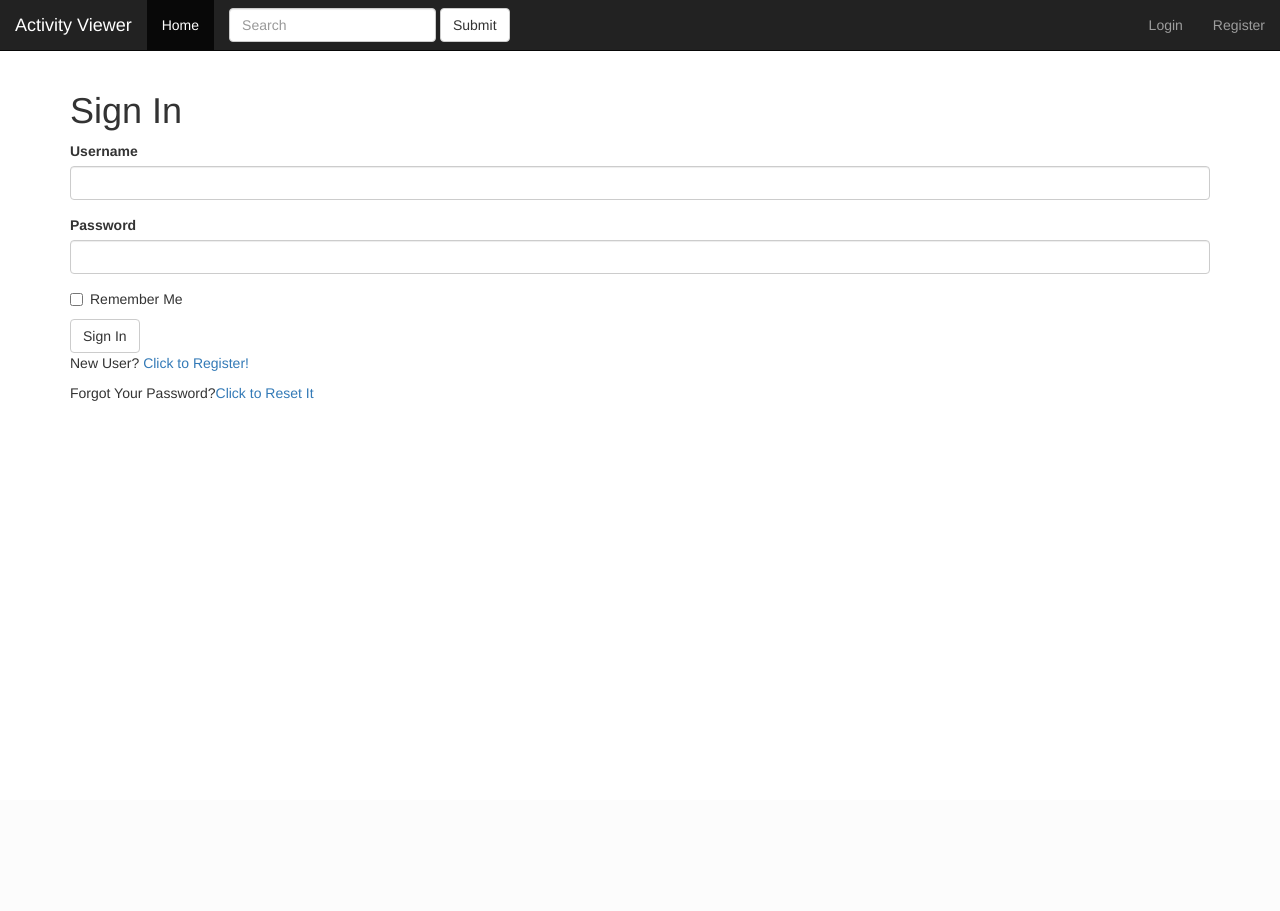
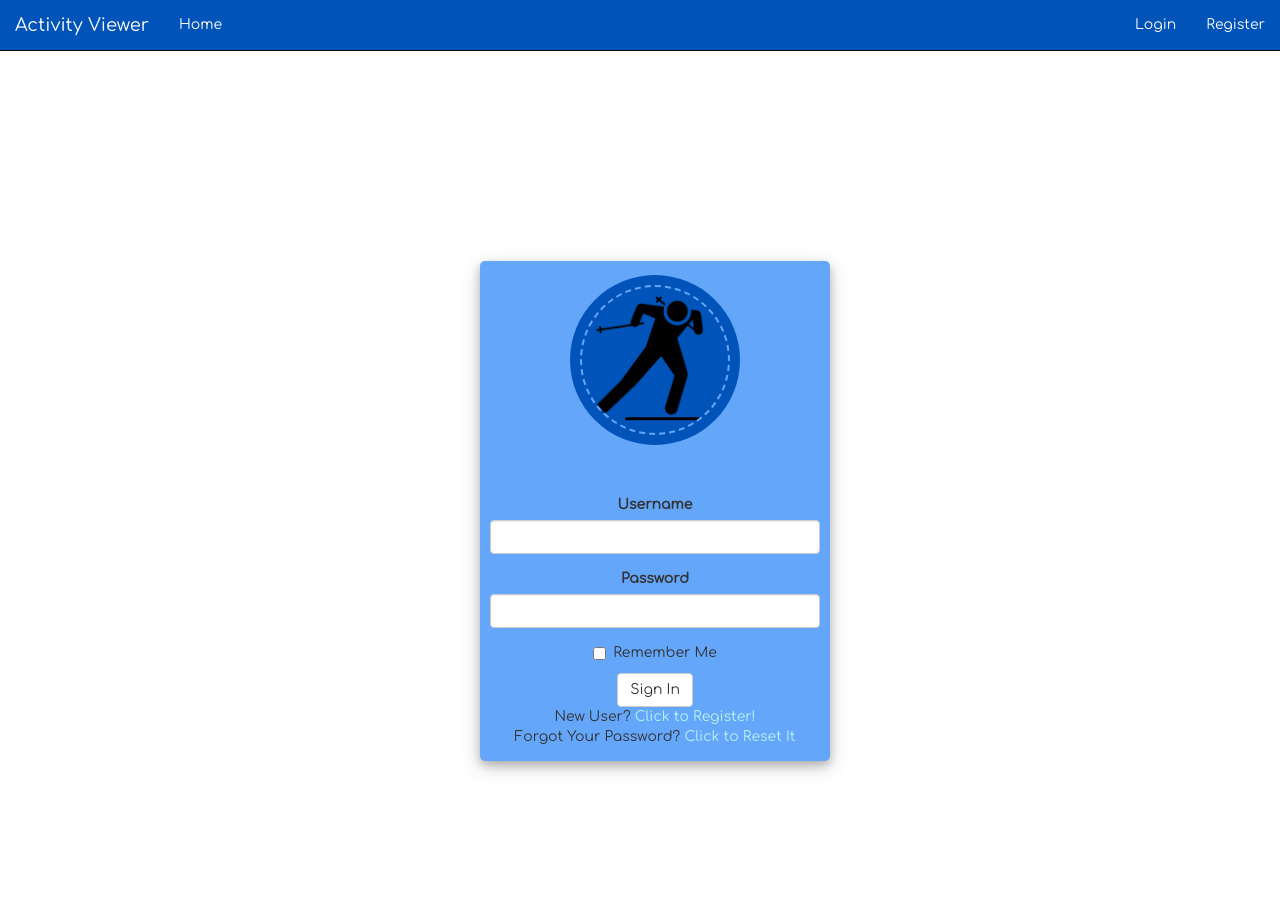
Before and after one commit to alexanderdanson/Activity_viewer, a Flask app: page /auth/login in a window 1280 px wide. Before the commit the page ends 401 px from the top, so only its background shows below. Run offline with Flask 2, Linux system fonts and the light colour scheme; some libraries are stand-ins or nearby versions.

Commit message:
style improvements (mostly login page)

```diff
--- a/app/static/CSS/base.css
+++ b/app/static/CSS/base.css
@@ -0,0 +1,31 @@
+.navbar {
+    background-color: #0053B8;
+}
+.navbar-inverse .navbar-nav>.active>a, .navbar-inverse .navbar-nav>.active>a:focus, .navbar-inverse .navbar-nav>.active>a:hover {
+    background-color: #64A6FA;
+}
+
+.navbar-inverse .navbar-nav>.open>a, .navbar-inverse .navbar-nav>.open>a:focus, .navbar-inverse .navbar-nav>.open>a:hover {
+    background-color: #B7F2FA;
+    color: #000000
+}
+
+.navbar-inverse .navbar-nav>li>a {
+    color: #FFFFFF
+}
+
+.navbar-inverse .navbar-brand {
+    color: #FFFFFF
+}
+
+body {
+    font-family: 'Comfortaa', cursive;
+}
+
+a {
+    color: #B7F2FA
+}
+
+a:hover {
+    color: #D1D8DB
+}
--- /dev/null
+++ b/app/static/CSS/login.css
@@ -0,0 +1,74 @@
+		body,
+		html {
+			margin: 0;
+			padding: 0;
+			height: 100%;
+			background: #FFFFFF !important;
+		}
+
+		.container {
+		height: 100%;
+		align-content: center;
+		}
+		.user_card {
+			height: 500px;
+			width: 350px;
+			margin-top: auto;
+			margin-bottom: auto;
+			background: #64A6FA;
+			position: relative;
+			display: flex;
+			justify-content: center;
+			flex-direction: column;
+			padding: 10px;
+			box-shadow: 0 4px 8px 0 rgba(0, 0, 0, 0.2), 0 6px 20px 0 rgba(0, 0, 0, 0.19);
+			-webkit-box-shadow: 0 4px 8px 0 rgba(0, 0, 0, 0.2), 0 6px 20px 0 rgba(0, 0, 0, 0.19);
+			-moz-box-shadow: 0 4px 8px 0 rgba(0, 0, 0, 0.2), 0 6px 20px 0 rgba(0, 0, 0, 0.19);
+			border-radius: 5px;
+
+		}
+
+		.brand_logo_container {
+			height: 170px;
+			width: 170px;
+			top: -75px;
+			border-radius: 50%;
+			background: #0053B8;
+			padding: 10px;
+			text-align: center;
+		}
+		.brand_logo {
+			height: 150px;
+			width: 150px;
+			border-radius: 50%;
+			border: 2px dashed #64A6FA;
+		}
+		.form_container {
+			margin-top: 50px;
+		}
+		.login_btn {
+			width: 100%;
+			background: #c0392b !important;
+			color: white !important;
+		}
+		.login_btn:focus {
+			box-shadow: none !important;
+			outline: 0px !important;
+		}
+		.login_container {
+			padding: 0 2rem;
+		}
+		.input-group-text {
+			background: #c0392b !important;
+			color: white !important;
+			border: 0 !important;
+			border-radius: 0.25rem 0 0 0.25rem !important;
+		}
+		.input_user,
+		.input_pass:focus {
+			box-shadow: none !important;
+			outline: 0px !important;
+		}
+		.custom-checkbox .custom-control-input:checked~.custom-control-label::before {
+			background-color: #c0392b !important;
+		}
--- a/app/templates/auth/login.html
+++ b/app/templates/auth/login.html
@@ -1,19 +1,44 @@
 <!DOCTYPE html>
-<html lang="en">
+<body lang="en">
 
 {% extends "base.html" %}
 {% import "bootstrap/wtf.html" as wtf %}
 
+{% block styles %}
+{{super()}}
+<link rel="stylesheet" type="text/css" href="/static/CSS/login.css">
+{% endblock %}
 
 {% block app_content %}
-  <h1>Sign In</h1>
-    <form action="" method="post" novalidate>
+<body>
+<br>
+<br>
+<div class="container" align="center">
+  <div class="d-flex justify-content-center h-100">
+  <div class="user_card">
+    <div>
+      <div class="brand_logo_container">
+        <img src="/static/cross_country_skiing.png" alt="Logo" class="brand_logo">
+      </div>
+    </div>
+    <div class="d-flex justify-content-center form_container">
+      <form action="" method="post" novalidate>
         {{ wtf.quick_form(form) }}
-    </form>
+      </form>
+    </div>
 
-    <p>New User? <a href="{{ url_for('auth.register') }}">Click to Register!</a></p>
-    <p>Forgot Your Password?<a href="{{ url_for('auth.reset_password_request') }}">Click to Reset It</a></p>
-
+    <div class="mt-4">
+      <div class="d-flex justify-content-center links">
+        New User? <a href="{{ url_for('auth.register') }}" class="ml-2">Click to Register!</a>
+      </div>
+      <div class="d-flex justify-content-center links">
+        Forgot Your Password? <a href="{{ url_for('auth.reset_password_request') }}" class="ml-2">Click to Reset It</a>
+      </div>
+    </div>
+  </div>
+</div>
+</div>
+</body>
 {% endblock %}
 
 </html>
--- a/app/templates/base.html
+++ b/app/templates/base.html
@@ -2,13 +2,13 @@
 <script src="/static/js/moment.min.js"></script>
 
 <html lang="en">
-<link rel="stylesheet" type="text/css" href="/static/CSS/base.css">
 
 {% extends "bootstrap/base.html" %}
 
 {% block styles %}
 {{super()}}
 <link rel="stylesheet" type="text/css" href="/static/CSS/base.css">
+<link href="https://fonts.googleapis.com/css?family=Comfortaa&display=swap" rel="stylesheet">
 {% endblock %}
 
 {% block title %}
@@ -33,7 +33,7 @@
     <!-- Collect the nav links, forms, and other content for toggling -->
     <div class="collapse navbar-collapse" id="bs-example-navbar-collapse-1">
       <ul class="nav navbar-nav">
-        <li class="active"><a href="{{ url_for('main.index') }}">Home<span class="sr-only">(current)</span></a></li>
+        <li><a href="{{ url_for('main.index') }}">Home<span class="sr-only">(current)</span></a></li>
         {% if current_user.is_authenticated %}
         <li><a href="{{ url_for('main.explore') }}">Explore</a></li>
         <li><a href="{{ url_for('main.profile', username=current_user.username) }}">Profile</a></li>
@@ -48,12 +48,6 @@
         </li>
         {% endif %}
       </ul>
-      <form class="navbar-form navbar-left">
-        <div class="form-group">
-          <input type="text" class="form-control" placeholder="Search">
-        </div>
-        <button type="submit" class="btn btn-default">Submit</button>
-      </form>
       <ul class="nav navbar-nav navbar-right">
         {% if current_user.is_anonymous %}
         <li><a href="{{ url_for('auth.login') }}">Login</a></li>
```
Also changed, not shown: app/templates/_activity.html (+4 -3 lines), app.db, app/static/cross_country_skiing.png (added).
